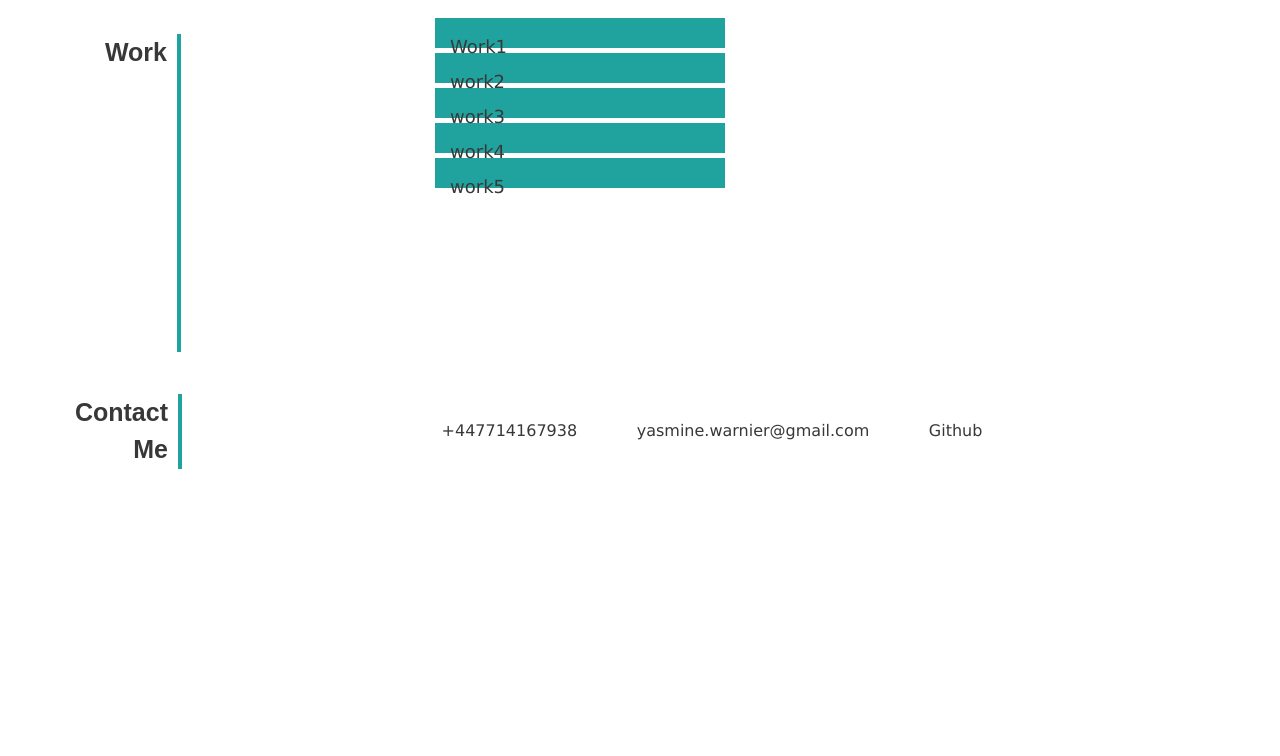
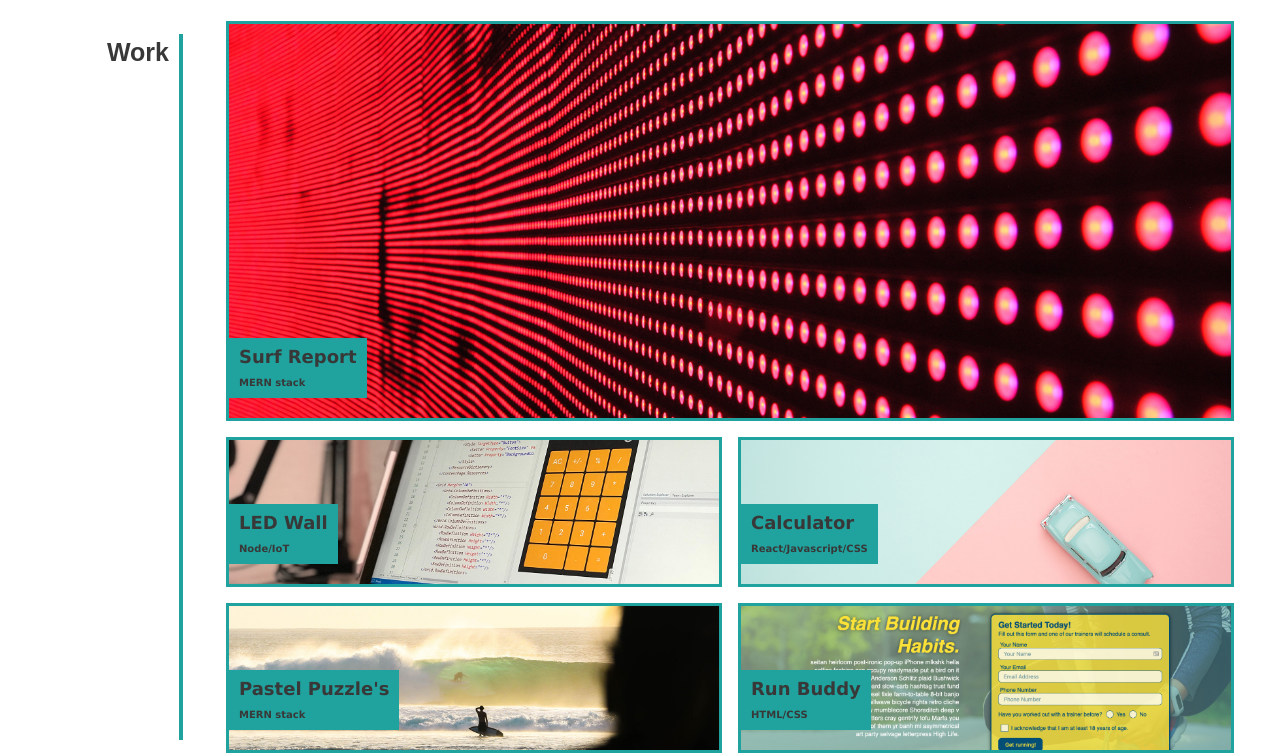
Before and after one commit to meruma17/Portfolio, a plain HTML site: page index.html in a window 1280 px wide. Shown: the part 677-1433 px from the top of the page. Before the commit the page ends 1167 px from the top, so only its background shows below. Drawn offline with Linux system fonts and the light colour scheme.

Commit message:
update of code

```diff
--- a/css/style.css
+++ b/css/style.css
@@ -88,6 +88,9 @@
     align-items: center;
   }
 
+
+
+
 /* main content */
 .page-wrapper{
     height: max-content;
@@ -132,25 +135,68 @@ section.page-section1{
 .page-section1 p{
     width: 1000px;
     position: relative;
-    left: 50px;
+    left: 45px;
 }
 
 /* section grid work */
 
-#work{
-    margin: 0px 0px 0px 100px;
-    display: grid;
-    grid-template-columns:300px 300px 300px;
-    grid-template-rows: 2fr 1fr 1fr ;
-    grid-template-areas: "heading surf surf"
-    "heading LED calculator"
-    "heading pastel buddy" ;
-    position: relative;
-    left: 30px;
+
+#work1{
+    background-image: url(../images/02-portfolio-1.jpg);
 }
 
-#work h2{
-    grid-area: heading;
+#work2{
+    background-image: url(../images/02-portfolio-2.jpg);
+}
+
+#work3{
+    background-image: url(../images/02-portfolio-3.jpg);
+}
+
+#work4{
+    background-image: url(../images/02-portfolio-4.jpg);
+}
+
+#work5{
+    background-image: url(../images/02-run-buddy.jpg);
+}
+
+
+.heading{
+background-color: #20A39E;
+  color: #383838;
+  font-size: 18px;
+  font-weight: 600;
+  width: fit-content;
+  padding: 5px 10px 5px 10px;
+  align-items: flex-end;
+  justify-content: flex-end;
+  height: 60px;
+  position: relative;
+  top: -20px ;
+  cursor: pointer;
+
+}
+
+.heading p{
+    font-size: 10px;
+    color: #383838;
+    text-align: start;
+    position: relative;
+    top: -5px;
+
+}
+
+
+.work{
+    display: flex;
+    flex-wrap: wrap;
+    flex-direction: row;
+    position: relative;
+    left: -73px;
+}
+
+.work h2{
     font-size: 25px;
     border-right: 4px solid #20A39E;
     display: flex;
@@ -158,64 +204,61 @@ section.page-section1{
     justify-content: flex-end;
     text-align: end;
     padding-right: 10px;
-    position: relative;
-    left: -249px;
+    border-right: 4px solid #20A39E;
+    width: 60px;
+}
+.work > h2{
+    flex: 0 0 20%;
+    text-align: right;
+    border-right: 4px solid #20A39E;
 }
 
-#work1{
-    grid-area:surf;
-    background-image: url(../images/02-portfolio-1.jpg);
+
+
+.work > .projects{
+    flex: 0 0 80%;
 }
 
-#work2{
-    grid-area: LED;
-    background-image: url(../images/02-portfolio-2.jpg);
+.projects{
+    display: flex;
+    flex-wrap: wrap;
+    justify-content: center;
+    flex-direction: row;
+    position: relative;
+    left: 35px;
 }
 
-#work3{
-    grid-area: calculator;
-    background-image: url(../images/02-portfolio-3.jpg);
-}
 
-#work4{
-    grid-area: pastel;
-    background-image: url(../images/02-portfolio-4.jpg);
-}
 
-#work5{
-    grid-area: buddy;
-    background-image: url(../images/02-run-buddy.jpg);
-}
-
-.categoryGridArea{
+.project{
+    min-height: 150px;
+    max-height: 150px;
+    flex-basis: calc(50% - 1em);
+    border: 3px solid #20A39E;
+    background-color: rgba(32, 153, 168, 0.7);
+    margin: 0.5em;
     background-position: center;
     background-size: cover;
     background-repeat: no-repeat;
-  margin: 5px;
-  cursor: pointer;
+    display: flex;
+    flex-direction: column;
+    justify-content: flex-end;
 }
 
-.heading{
-    background-color: #20A39E;
-  padding: 15px;
-  height: 5px;
-  color: #383838;
-  font-size: 18px;
+.project:first-child{
+    min-height: 400px;
+    flex-basis: 100%;
 }
-
-
 /* section contact */
 section.page-section3{
         margin: 0px 0px 0px 100px;
         display: flex;
         position: relative;
-        left: 22px;
+        left: 19px;
 }
 
 .page-section3 h2{
-    text-align: end;
     font-size: 25px;
-    grid-area: titleItem ;
     border-right: 4px solid #20A39E;
     display: flex;
     align-items: flex-start;
--- a/index.html
+++ b/index.html
@@ -40,23 +40,34 @@
     </section>
 
     <!-- portfolio container -->
-    <section class="workHeading" id="work">
+    <!-- <section class="workHeading" id="work"> -->
+    <section class="work" id="work">
       <h2>Work</h2>
-    <div class="grid">
-        <div id="work1" class="categoryGridArea">
-          <div class="heading">Work1</div>
+    <div class="projects">
+        <div id="work1" class="project">
+          <div class="heading" >Surf Report
+            <p>MERN stack</p>
+          </div>
         </div>
-        <div id="work2" class="categoryGridArea">
-          <div class="heading">work2</div>
+        <div id="work2" class="project">
+          <div class="heading">LED Wall
+            <p>Node/IoT</p>
+          </div>
         </div>
-        <div id="work3" class="categoryGridArea">
-          <div class="heading">work3</div>
+        <div id="work3" class="project">
+          <div class="heading">Calculator
+            <p>React/Javascript/CSS</p>
+          </div>
         </div>
-        <div id="work4" class="categoryGridArea">
-          <div class="heading">work4</div>
+        <div id="work4" class="project">
+          <div class="heading">Pastel Puzzle's <a href=""></a>
+            <p>MERN stack</p>
+          </div>
         </div>
-        <div id="work5" class="categoryGridArea">
-          <div class="heading">work5</div>
+        <div id="work5" class="project">
+          <div class="heading">Run Buddy
+            <p>HTML/CSS</p>
+          </div>
         </div>
       </div>
     </section>
```
Lines whose indentation alone changed are shown as unchanged.
